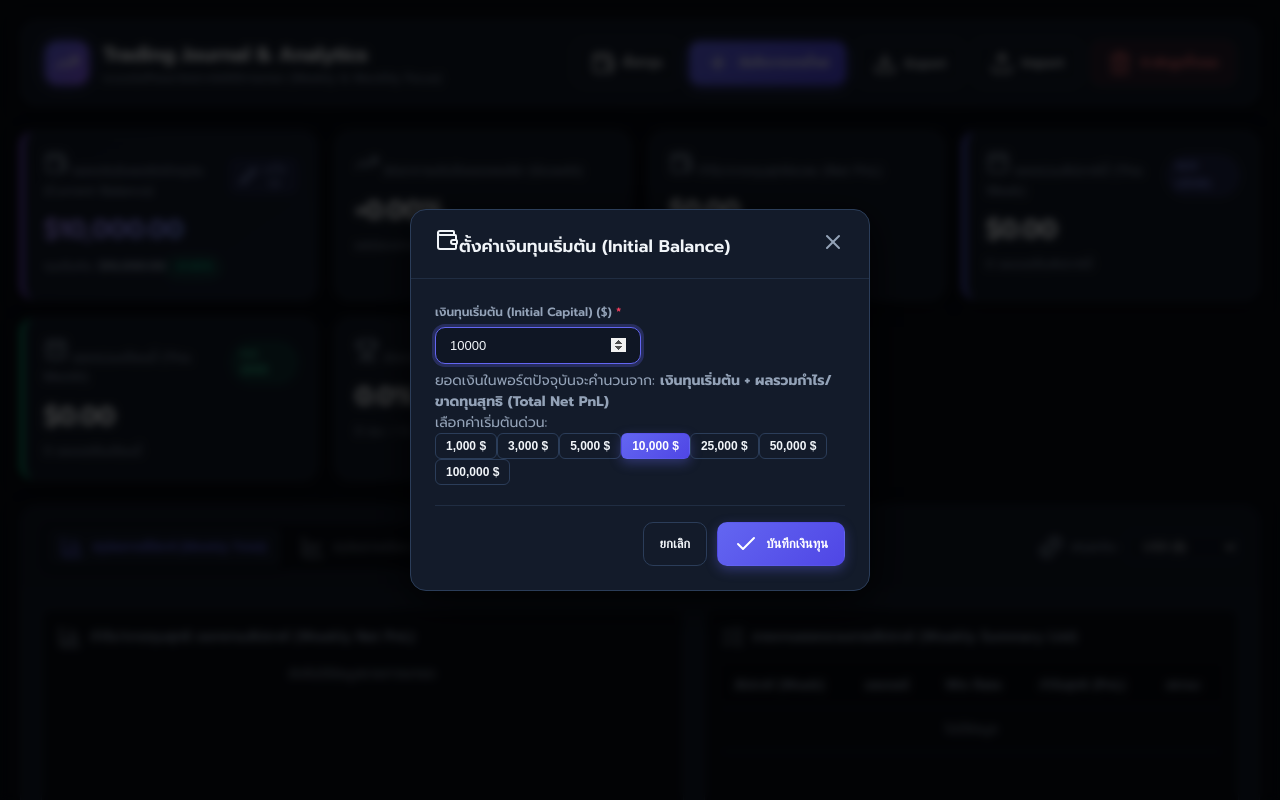
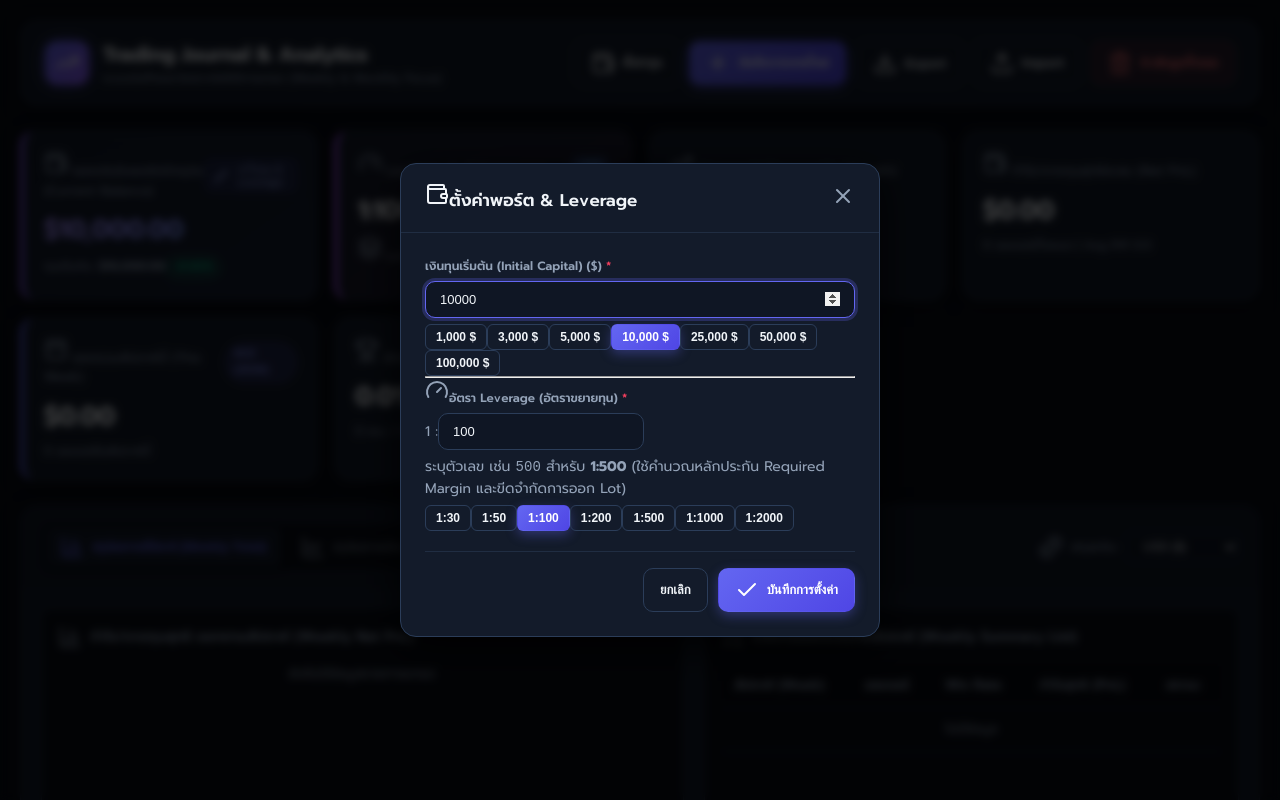
Before and after one commit to Tanongsak-BKK/statisticsTrading, a Next.js app: page / in a window 1280 px wide. Both pictures are taken after a click on the button "ตั้งค่าทุน". Shown: the top 800 px of the page. Built offline with nearby package versions, Linux system fonts and the light colour scheme.

Commit message:
feat: Add Leverage system (1:X format), Required Margin live calculator, and Max Lot capacity limit

```diff
--- a/src/app/globals.css
+++ b/src/app/globals.css
@@ -776,3 +776,16 @@ form {
   border: 1px solid var(--border-color-light);
   background: linear-gradient(180deg, var(--bg-dark), rgba(99, 102, 241, 0.05));
 }
+
+.kpi-card.highlight-leverage {
+  border-left: 4px solid #a855f7;
+  background: linear-gradient(145deg, var(--bg-card), #1e172a);
+}
+
+.margin-calc-box {
+  background: rgba(168, 85, 247, 0.08);
+  border: 1px dashed rgba(168, 85, 247, 0.3);
+  padding: 12px 14px;
+  border-radius: var(--radius-md);
+  margin-top: 4px;
+}
--- a/src/app/page.tsx
+++ b/src/app/page.tsx
@@ -17,6 +17,8 @@ export default function Home() {
     setCurrency,
     initialBalance,
     setInitialBalance,
+    leverage,
+    setLeverage,
     currentBalance,
     growthPercent,
     isLoaded,
@@ -67,6 +69,7 @@ export default function Home() {
         initialBalance={initialBalance}
         currentBalance={currentBalance}
         growthPercent={growthPercent}
+        leverage={leverage}
         onOpenBalanceModal={() => setIsBalanceModalOpen(true)}
       />
 
@@ -96,16 +99,22 @@ export default function Home() {
         onClose={() => setIsModalOpen(false)}
         onSave={addOrUpdateTrade}
         tradeToEdit={tradeToEdit}
+        currentBalance={currentBalance}
+        leverage={leverage}
+        currency={currency}
       />
 
-      {/* Initial Balance Modal */}
+      {/* Initial Balance & Leverage Modal */}
       <InitialBalanceModal
         isOpen={isBalanceModalOpen}
         onClose={() => setIsBalanceModalOpen(false)}
         initialBalance={initialBalance}
-        onSave={setInitialBalance}
+        onSaveBalance={setInitialBalance}
+        leverage={leverage}
+        onSaveLeverage={setLeverage}
         currency={currency}
       />
+
 
       {/* Footer */}
       <footer className="app-footer">
--- a/src/components/InitialBalanceModal.tsx
+++ b/src/components/InitialBalanceModal.tsx
@@ -2,13 +2,15 @@
 
 import React, { useState, useEffect } from 'react';
 import { CurrencyUnit } from '@/types/trade';
-import { Wallet, Check, X } from 'lucide-react';
+import { Wallet, Check, X, Gauge } from 'lucide-react';
 
 interface InitialBalanceModalProps {
   isOpen: boolean;
   onClose: () => void;
   initialBalance: number;
-  onSave: (newBalance: number) => void;
+  onSaveBalance: (newBalance: number) => void;
+  leverage: number;
+  onSaveLeverage: (newLeverage: number) => void;
   currency: CurrencyUnit;
 }
 
@@ -16,39 +18,53 @@ export const InitialBalanceModal: React.FC<InitialBalanceModalProps> = ({
   isOpen,
   onClose,
   initialBalance,
-  onSave,
+  onSaveBalance,
+  leverage,
+  onSaveLeverage,
   currency
 }) => {
   const [balanceInput, setBalanceInput] = useState<string>('');
+  const [leverageInput, setLeverageInput] = useState<string>('');
 
   useEffect(() => {
     setBalanceInput(initialBalance.toString());
-  }, [initialBalance, isOpen]);
+    setLeverageInput(leverage.toString());
+  }, [initialBalance, leverage, isOpen]);
 
   if (!isOpen) return null;
 
   const handleSubmit = (e: React.FormEvent) => {
     e.preventDefault();
-    const val = parseFloat(balanceInput);
-    if (isNaN(val) || val < 0) {
+    const balVal = parseFloat(balanceInput);
+    if (isNaN(balVal) || balVal < 0) {
       alert('กรุณากรอกจำนวนเงินทุนเริ่มต้นให้ถูกต้อง (ต้องไม่น้อยกว่า 0)');
       return;
     }
-    onSave(val);
+
+    const levVal = parseFloat(leverageInput);
+    if (isNaN(levVal) || levVal <= 0) {
+      alert('กรุณากรอก Leverage ให้ถูกต้อง (ต้องมากกว่า 0)');
+      return;
+    }
+
+    onSaveBalance(balVal);
+    onSaveLeverage(levVal);
     onClose();
   };
 
-  const presetValues = currency === '฿'
+  const balancePresets = currency === '฿'
     ? [10000, 30000, 50000, 100000, 300000, 500000, 1000000]
     : [1000, 3000, 5000, 10000, 25000, 50000, 100000];
 
+  const leveragePresets = [30, 50, 100, 200, 500, 1000, 2000];
+
   return (
     <div className={`modal-overlay ${isOpen ? 'open' : ''}`} onClick={onClose}>
-      <div className="modal-card" onClick={e => e.stopPropagation()} style={{ maxWidth: '460px' }}>
+      <div className="modal-card" onClick={e => e.stopPropagation()} style={{ maxWidth: '480px' }}>
         <div className="modal-header">
           <h3 className="flex items-center gap-2">
             <Wallet className="w-5 h-5 text-indigo-400" />
-            ตั้งค่าเงินทุนเริ่มต้น (Initial Balance)
+            ตั้งค่าพอร์ต & Leverage
           </h3>
           <button type="button" onClick={onClose} className="modal-close">
             <X className="w-5 h-5" />
@@ -56,11 +72,11 @@ export const InitialBalanceModal: React.FC<InitialBalanceModalProps> = ({
         </div>
 
         <form onSubmit={handleSubmit}>
+          {/* Initial Balance */}
           <div className="form-group mb-4">
             <label htmlFor="balance-input">
               เงินทุนเริ่มต้น (Initial Capital) ({currency}) <span className="required">*</span>
             </label>
-            <div className="relative">
             <input
               id="balance-input"
               type="number"
@@ -73,17 +89,9 @@ export const InitialBalanceModal: React.FC<InitialBalanceModalProps> = ({
               autoFocus
               required
             />
-            </div>
-            <p className="text-xs text-muted mt-1">
-              ยอดเงินในพอร์ตปัจจุบันจะคำนวนจาก: <strong>เงินทุนเริ่มต้น + ผลรวมกำไร/ขาดทุนสุทธิ (Total Net PnL)</strong>
-            </p>
-          </div>
-
-          {/* Quick presets */}
-          <div className="mb-6">
-            <label className="text-xs text-muted mb-2 block">เลือกค่าเริ่มต้นด่วน:</label>
-            <div className="flex flex-wrap gap-2">
-              {presetValues.map((val) => (
+            {/* Quick Balance presets */}
+            <div className="flex flex-wrap gap-1.5 mt-2">
+              {balancePresets.map((val) => (
                 <button
                   key={val}
                   type="button"
@@ -96,12 +104,53 @@ export const InitialBalanceModal: React.FC<InitialBalanceModalProps> = ({
             </div>
           </div>
 
+          <hr className="my-4 border-color-light" />
+
+          {/* Leverage Setting */}
+          <div className="form-group mb-4">
+            <label htmlFor="leverage-input" className="flex items-center gap-1.5">
+              <Gauge className="w-4 h-4 text-purple-400" />
+              อัตรา Leverage (อัตราขยายทุน) <span className="required">*</span>
+            </label>
+            <div className="flex items-center gap-2">
+              <span className="text-lg font-bold text-muted">1 :</span>
+              <input
+                id="leverage-input"
+                type="number"
+                step="any"
+                min="1"
+                value={leverageInput}
+                onChange={(e) => setLeverageInput(e.target.value)}
+                placeholder="ระบุตัวเลข เช่น 100, 500, 1000"
+                className="w-full text-lg font-semibold"
+                required
+              />
+            </div>
+            <p className="text-xs text-muted mt-1">
+              ระบุตัวเลข เช่น <code>500</code> สำหรับ <strong>1:500</strong> (ใช้คำนวณหลักประกัน Required Margin และขีดจำกัดการออก Lot)
+            </p>
+
+            {/* Quick Leverage presets */}
+            <div className="flex flex-wrap gap-1.5 mt-2">
+              {leveragePresets.map((lev) => (
+                <button
+                  key={lev}
+                  type="button"
+                  onClick={() => setLeverageInput(lev.toString())}
+                  className={`btn btn-sm ${parseFloat(leverageInput) === lev ? 'btn-primary' : 'btn-outline'}`}
+                >
+                  1:{lev}
+                </button>
+              ))}
+            </div>
+          </div>
+
           <div className="modal-footer">
             <button type="button" onClick={onClose} className="btn btn-outline">
               ยกเลิก
             </button>
             <button type="submit" className="btn btn-primary">
-              <Check className="w-4 h-4" /> บันทึกเงินทุน
+              <Check className="w-4 h-4" /> บันทึกการตั้งค่า
             </button>
           </div>
         </form>
--- a/src/components/KPICards.tsx
+++ b/src/components/KPICards.tsx
@@ -2,8 +2,8 @@
 
 import React from 'react';
 import { Trade, CurrencyUnit } from '@/types/trade';
-import { getTradeDateDetails, formatCurrency } from '@/utils/tradeUtils';
-import { Calendar, CalendarDays, Trophy, Wallet, TrendingUp, Edit2 } from 'lucide-react';
+import { getTradeDateDetails, formatCurrency, calculateMaxLot } from '@/utils/tradeUtils';
+import { Calendar, CalendarDays, Trophy, Wallet, TrendingUp, Edit2, Gauge, Layers } from 'lucide-react';
 
 interface KPICardsProps {
   trades: Trade[];
@@ -11,6 +11,7 @@ interface KPICardsProps {
   initialBalance: number;
   currentBalance: number;
   growthPercent: number;
+  leverage: number;
   onOpenBalanceModal: () => void;
 }
 
@@ -20,6 +21,7 @@ export const KPICards: React.FC<KPICardsProps> = ({
   initialBalance,
   currentBalance,
   growthPercent,
+  leverage,
   onOpenBalanceModal
 }) => {
   const now = new Date();
@@ -64,6 +66,9 @@ export const KPICards: React.FC<KPICardsProps> = ({
 
   const growthFormatted = `${growthPercent >= 0 ? '+' : ''}${growthPercent.toFixed(2)}%`;
 
+  // Calculate Max Lot capacity for current balance & leverage
+  const maxLotCapacity = calculateMaxLot(currentBalance, leverage, 1);
+
   return (
     <section className="kpi-grid">
       {/* Current Portfolio Balance */}
@@ -73,9 +78,9 @@ export const KPICards: React.FC<KPICardsProps> = ({
           <button
             onClick={onOpenBalanceModal}
             className="btn-inline-edit"
-            title="ตั้งค่าเงินทุนเริ่มต้น"
+            title="ตั้งค่าเงินทุนและ Leverage"
           >
-            <Edit2 className="w-3.5 h-3.5" /> แก้ไขทุน
+            <Edit2 className="w-3.5 h-3.5" /> แก้ไขทุน & Leverage
           </button>
         </div>
         <div className="kpi-body">
@@ -87,6 +92,25 @@ export const KPICards: React.FC<KPICardsProps> = ({
             <span className={`badge ${growthPercent >= 0 ? 'badge-outcome-win' : 'badge-outcome-loss'}`}>
               {growthFormatted}
             </span>
+          </div>
+        </div>
+      </div>
+
+      {/* Leverage & Purchasing Power */}
+      <div className="kpi-card highlight-leverage">
+        <div className="kpi-head">
+          <span><Gauge className="inline w-4 h-4 mr-1 text-purple-400" /> Leverage & กำลังออก Lot</span>
+          <span className="badge badge-info">1:{leverage}</span>
+        </div>
+        <div className="kpi-body">
+          <h2>1:{leverage}</h2>
+          <div className="kpi-sub flex justify-between items-center">
+            <span>
+              <Layers className="w-3.5 h-3.5 inline mr-1 text-muted" /> Lot สูงสุดที่ออกได้:
+            </span>
+            <strong className="text-indigo-300">
+              ~{maxLotCapacity > 0 ? maxLotCapacity.toFixed(2) : '0.00'} Lot
+            </strong>
           </div>
         </div>
       </div>
@@ -137,22 +161,6 @@ export const KPICards: React.FC<KPICardsProps> = ({
         </div>
       </div>
 
-      {/* Month PnL */}
-      <div className="kpi-card highlight-month">
-        <div className="kpi-head">
-          <span><CalendarDays className="inline w-4 h-4 mr-1" /> ยอดรวมเดือนนี้ (This Month)</span>
-          <span className="badge badge-month">{currentDetails.monthYearLabel}</span>
-        </div>
-        <div className="kpi-body">
-          <h2 className={`pnl-val ${monthPnL > 0 ? 'text-success' : monthPnL < 0 ? 'text-danger' : ''}`}>
-            {formatCurrency(monthPnL, currency)}
-          </h2>
-          <div className="kpi-sub">
-            <span>{monthTrades} ออเดอร์ในเดือนนี้</span>
-          </div>
-        </div>
-      </div>
-
       {/* Win Rate */}
       <div className="kpi-card">
         <div className="kpi-head">
--- a/src/components/TradeModal.tsx
+++ b/src/components/TradeModal.tsx
@@ -1,23 +1,30 @@
 'use client';
 
 import React, { useState, useEffect } from 'react';
-import { Trade, Direction } from '@/types/trade';
-import { calculateTradeMetrics } from '@/utils/tradeUtils';
-import { X, Save, Clock, TrendingUp, Layers, ShieldAlert, Target, DollarSign, FileText } from 'lucide-react';
+import { Trade, Direction, CurrencyUnit } from '@/types/trade';
+import { calculateTradeMetrics, calculateRequiredMargin, calculateMaxLot, formatCurrency } from '@/utils/tradeUtils';
+import { X, Save, Clock, TrendingUp, Layers, ShieldAlert, Target, DollarSign, FileText, Gauge } from 'lucide-react';
 
 interface TradeModalProps {
   isOpen: boolean;
   onClose: () => void;
   onSave: (trade: Trade) => void;
   tradeToEdit: Trade | null;
+  currentBalance?: number;
+  leverage?: number;
+  currency?: CurrencyUnit;
 }
 
 export const TradeModal: React.FC<TradeModalProps> = ({
   isOpen,
   onClose,
   onSave,
-  tradeToEdit
+  tradeToEdit,
+  currentBalance = 10000,
+  leverage = 100,
+  currency = '$'
 }) => {
+
   const getDefaultDateTime = () => {
     const now = new Date();
     return new Date(now.getTime() - now.getTimezoneOffset() * 60000)
@@ -203,6 +210,31 @@ export const TradeModal: React.FC<TradeModalProps> = ({
               />
             </div>
 
+            {/* Real-time Leverage & Margin Live Calculator Box */}
+            {parseFloat(lotSize) > 0 && (
+              <div className="form-group full-width margin-calc-box">
+                <div className="flex justify-between items-center flex-wrap gap-2 text-xs">
+                  <span className="flex items-center gap-1.5">
+                    <Gauge className="w-3.5 h-3.5 text-purple-400" />
+                    Leverage <strong>1:{leverage}</strong> | หลักประกันที่ใช้ (Margin):
+                    <strong className="text-indigo-300">
+                      {formatCurrency(calculateRequiredMargin(parseFloat(lotSize) * (parseInt(orderCount) || 1), parseFloat(entryPrice), leverage), currency)}
+                    </strong>
+                    ({currentBalance > 0 ? ((calculateRequiredMargin(parseFloat(lotSize) * (parseInt(orderCount) || 1), parseFloat(entryPrice), leverage) / currentBalance) * 100).toFixed(1) : 0}% ของพอร์ต)
+                  </span>
+                  <span className="text-muted">
+                    Lot สูงสุดที่พอร์ตนี้ออกได้: <strong className="text-emerald-400">~{calculateMaxLot(currentBalance, leverage, parseFloat(entryPrice)).toFixed(2)} Lot</strong>
+                  </span>
+                </div>
+                {calculateRequiredMargin(parseFloat(lotSize) * (parseInt(orderCount) || 1), parseFloat(entryPrice), leverage) > currentBalance && currentBalance > 0 && (
+                  <p className="text-xs text-danger mt-1 font-semibold flex items-center gap-1">
+                    ⚠️ คำเตือน: หลักประกันที่ต้องใช้ ({formatCurrency(calculateRequiredMargin(parseFloat(lotSize) * (parseInt(orderCount) || 1), parseFloat(entryPrice), leverage), currency)}) เกินยอดเงินที่มีในพอร์ต ({formatCurrency(currentBalance, currency)})!
+                  </p>
+                )}
+              </div>
+            )}
+
+
             {/* Exit Price */}
             <div className="form-group">
               <label htmlFor="field-exit">ราคาออก (Exit Price) <span className="required">*</span></label>
--- a/src/hooks/useTradingJournal.ts
+++ b/src/hooks/useTradingJournal.ts
@@ -5,11 +5,13 @@ import { Trade, CurrencyUnit } from '@/types/trade';
 
 const STORAGE_KEY = 'statistics_trading_journal_v1';
 const BALANCE_STORAGE_KEY = 'statistics_trading_initial_balance_v1';
+const LEVERAGE_STORAGE_KEY = 'statistics_trading_leverage_v1';
 
 export function useTradingJournal() {
   const [trades, setTrades] = useState<Trade[]>([]);
   const [currency, setCurrency] = useState<CurrencyUnit>('$');
   const [initialBalance, setInitialBalanceState] = useState<number>(10000);
+  const [leverage, setLeverageState] = useState<number>(100);
   const [isLoaded, setIsLoaded] = useState(false);
 
   // Load from localStorage on mount
@@ -27,6 +29,14 @@ export function useTradingJournal() {
         const parsedBalance = parseFloat(storedBalance);
         if (!isNaN(parsedBalance)) {
           setInitialBalanceState(parsedBalance);
+        }
+      }
+
+      const storedLeverage = localStorage.getItem(LEVERAGE_STORAGE_KEY);
+      if (storedLeverage !== null) {
+        const parsedLeverage = parseFloat(storedLeverage);
+        if (!isNaN(parsedLeverage) && parsedLeverage > 0) {
+          setLeverageState(parsedLeverage);
         }
       }
     } catch (err) {
@@ -49,6 +59,13 @@ export function useTradingJournal() {
     const val = isNaN(newBalance) || newBalance < 0 ? 0 : newBalance;
     setInitialBalanceState(val);
     localStorage.setItem(BALANCE_STORAGE_KEY, val.toString());
+  };
+
+  // Update leverage and persist
+  const setLeverage = (newLeverage: number) => {
+    const val = isNaN(newLeverage) || newLeverage <= 0 ? 1 : newLeverage;
+    setLeverageState(val);
+    localStorage.setItem(LEVERAGE_STORAGE_KEY, val.toString());
   };
 
   const addOrUpdateTrade = (trade: Trade) => {
@@ -81,6 +98,7 @@ export function useTradingJournal() {
     const exportData = {
       version: 1,
       initialBalance,
+      leverage,
       currency,
       trades
     };
@@ -111,6 +129,9 @@ export function useTradingJournal() {
           if (typeof parsed.initialBalance === 'number') {
             setInitialBalance(parsed.initialBalance);
           }
+          if (typeof parsed.leverage === 'number') {
+            setLeverage(parsed.leverage);
+          }
           if (parsed.currency) {
             setCurrency(parsed.currency);
           }
@@ -131,6 +152,8 @@ export function useTradingJournal() {
     setCurrency,
     initialBalance,
     setInitialBalance,
+    leverage,
+    setLeverage,
     currentBalance,
     growthPercent,
     totalPnL,
--- a/src/utils/tradeUtils.ts
+++ b/src/utils/tradeUtils.ts
@@ -185,3 +185,25 @@ export function getAllTimeStats(trades: Trade[]): AllTimeStats {
     tradesPerDay
   };
 }
+
+export function calculateRequiredMargin(
+  lotSize: number,
+  entryPrice: number,
+  leverage: number,
+  contractSize: number = 100000
+): number {
+  if (!lotSize || lotSize <= 0 || !leverage || leverage <= 0) return 0;
+  const price = entryPrice && entryPrice > 0 ? entryPrice : 1;
+  return (lotSize * contractSize * price) / leverage;
+}
+
+export function calculateMaxLot(
+  balance: number,
+  leverage: number,
+  entryPrice: number,
+  contractSize: number = 100000
+): number {
+  if (!balance || balance <= 0 || !leverage || leverage <= 0) return 0;
+  const price = entryPrice && entryPrice > 0 ? entryPrice : 1;
+  return (balance * leverage) / (contractSize * price);
+}
```
Lines whose indentation alone changed are shown as unchanged.
